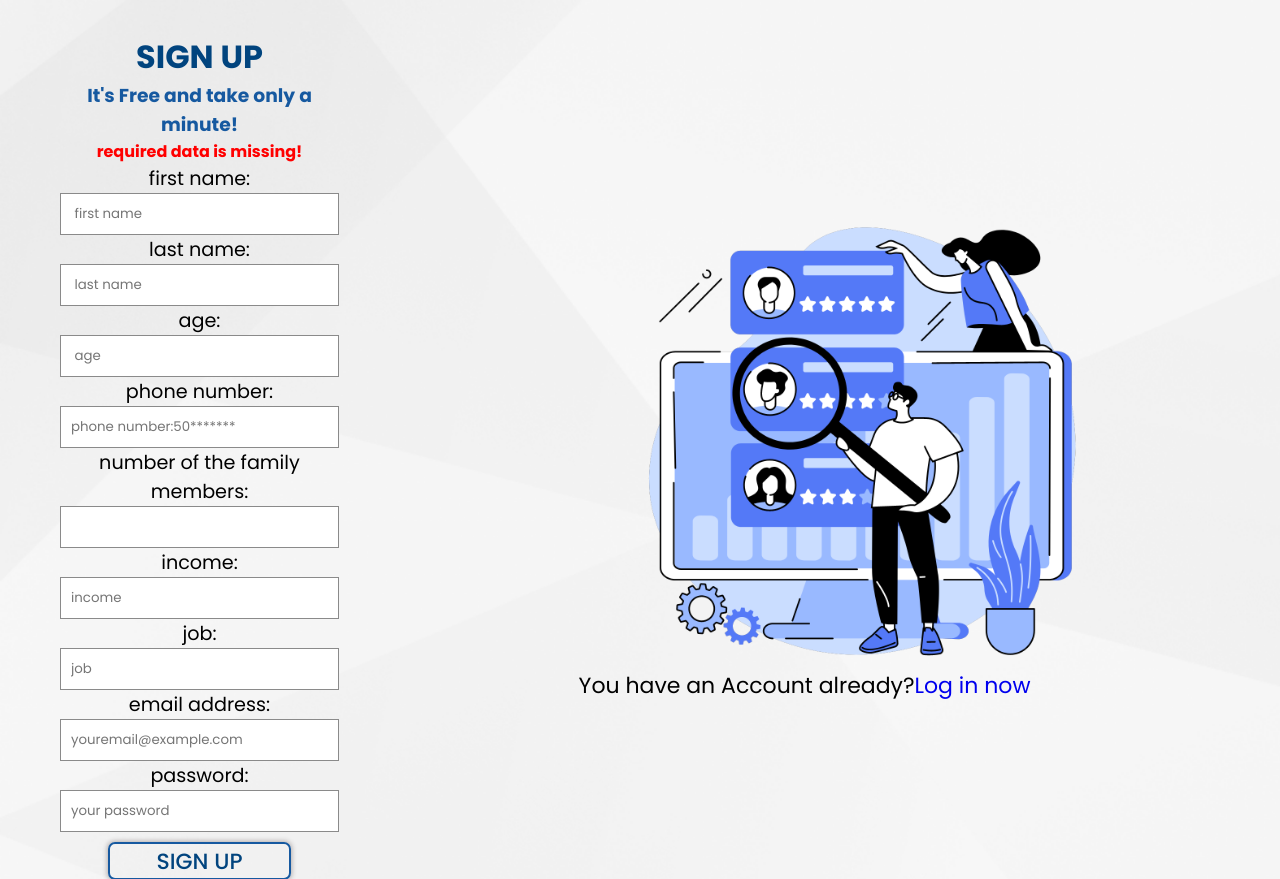
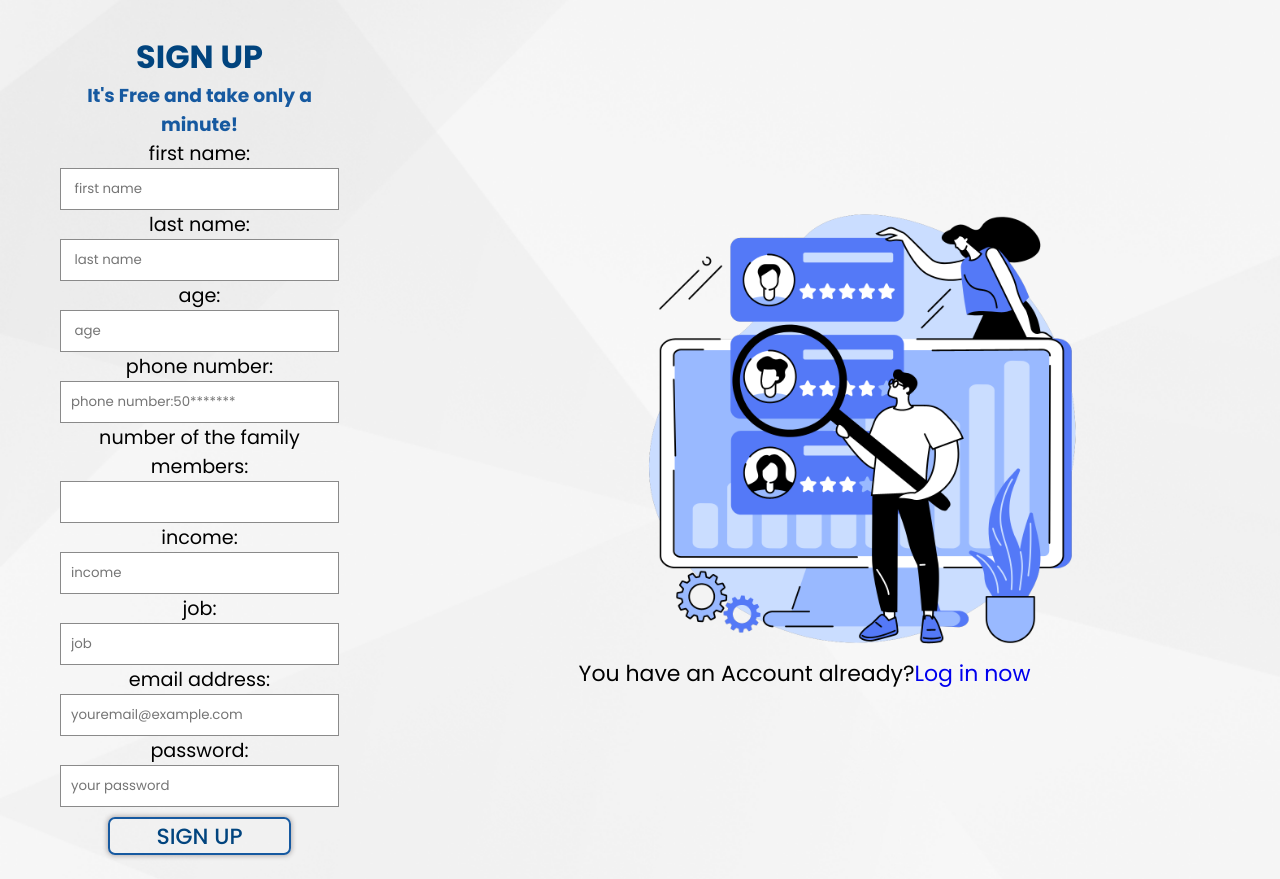
Before and after one commit to Lujain-M02/Web2_project, a PHP site: page /signUp.php in a window 1280 px wide. Shown: the part 110-989 px from the top of the page. Run offline with PHP 8.4, Linux system fonts and the light colour scheme.

Commit message:
تعديل بسيط

```diff
--- a/signUp.php
+++ b/signUp.php
@@ -55,7 +55,7 @@ if ($_SERVER['REQUEST_METHOD'] == 'POST') {
      if(password_verify($_POST['password'], $row['password'])){
         $id=$row['id'];
         $_SESSION['id']=$id;
-        //$_SESSION['role']="home seeker";
+        $_SESSION['role']="home seeker";
         header("Location: HomeSeeker.php");
                         }
     }
@@ -67,9 +67,7 @@ if ($_SERVER['REQUEST_METHOD'] == 'POST') {
   }
   }
 
-        }}else{
-		$msg = '<h4 style="color:red;">required data is missing!</h4>';
-	}
+        }}
 
 }catch(Exception $e){
   $msg = '<h4 style="color:red;">Error in signup.</h4>';
```
